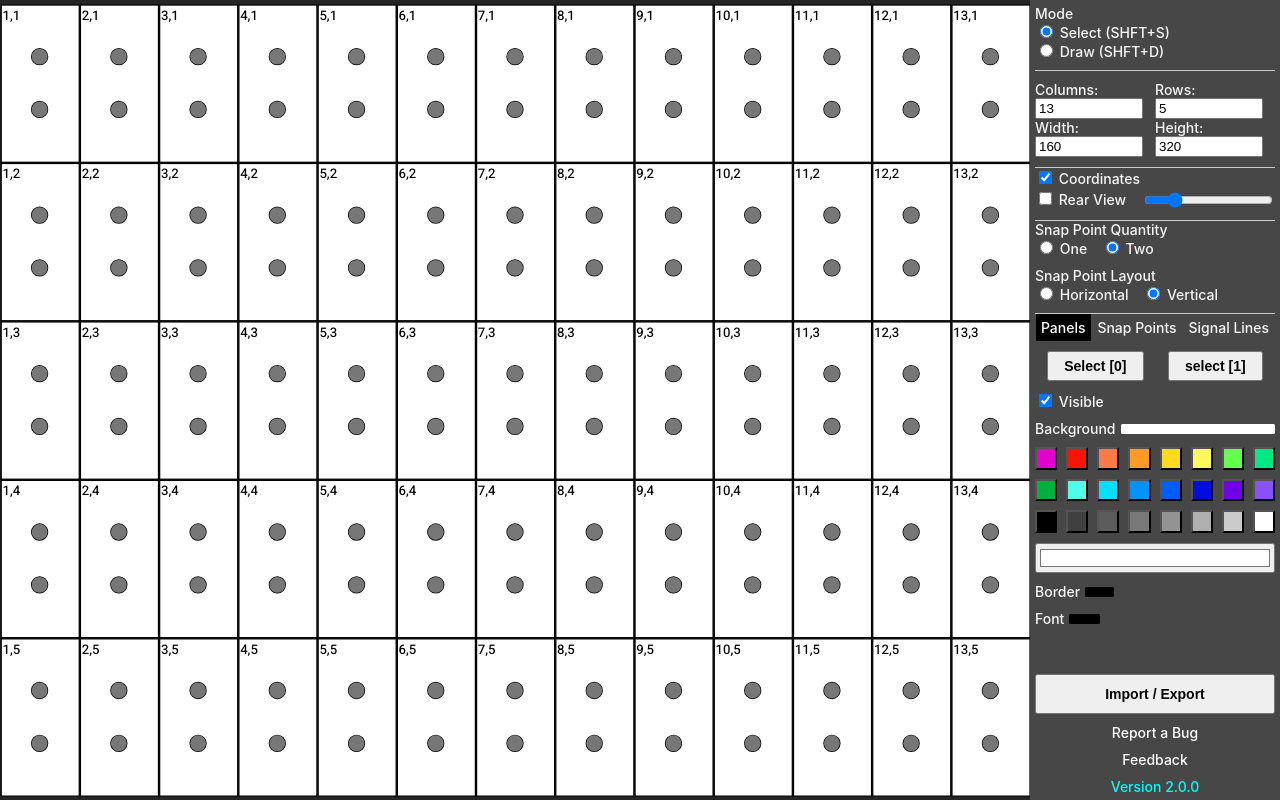
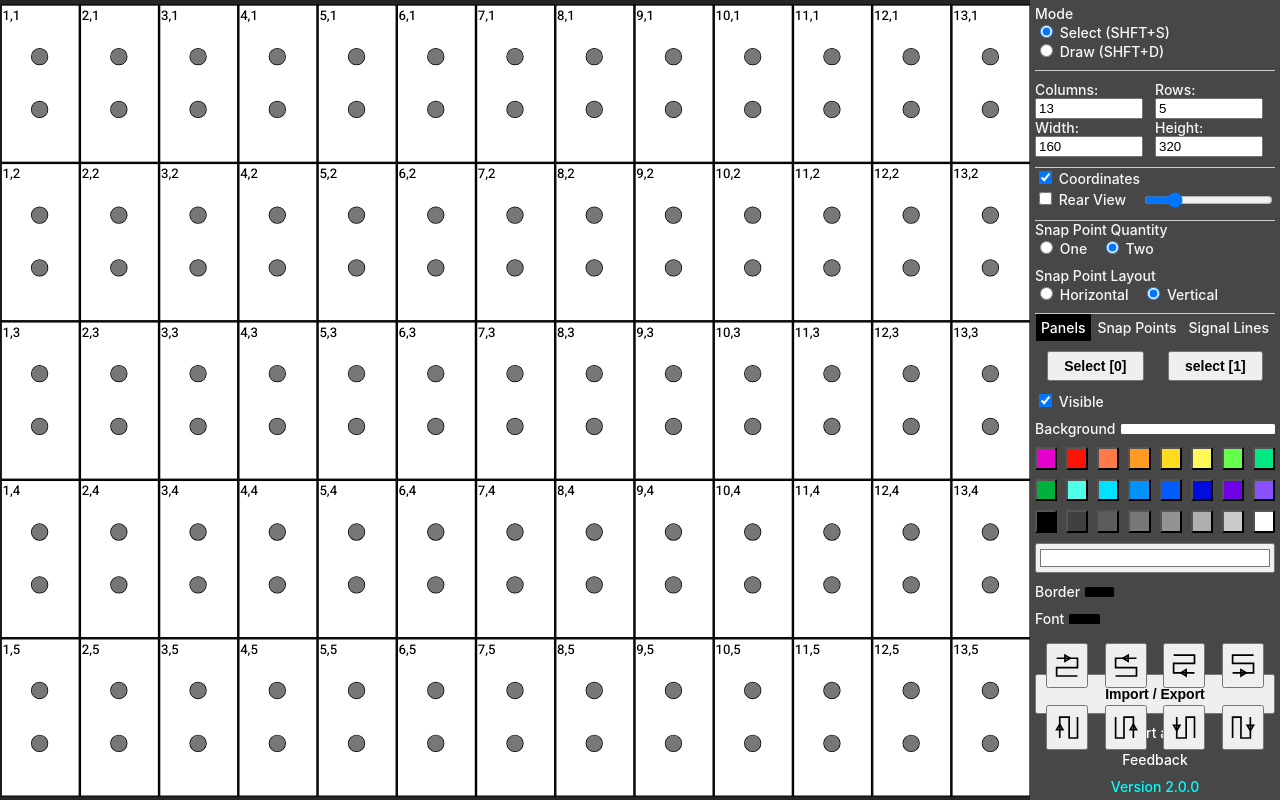
Before and after one commit to dlamon1/signaldiagram-v1, a Svelte app: page / in a window 1280 px wide. Built offline with nearby package versions, Linux system fonts and the light colour scheme.

Commit message:
buttons made, need to build function

```diff
--- a/src/EditToolbar/Toolbar.Panels.svelte
+++ b/src/EditToolbar/Toolbar.Panels.svelte
@@ -5,6 +5,7 @@
   import type { PanelObj, SnapPointObj } from "../Types/ClassTypes";
 
   import ColorPicker from "./components/ColorPicker.svelte";
+  import SignalButtons from "./components/SignalButtons.svelte";
 
   const selectCriss = () => {
     $panels.array.forEach((p) => {
@@ -123,6 +124,8 @@
     isOpen={false}
     classObj={$panels}
   />
+
+  <SignalButtons />
 </div>
 
 <style>
--- /dev/null
+++ b/src/EditToolbar/components/SignalButtons.svelte
@@ -0,0 +1,70 @@
+<script lang="ts">
+  import { signalDirectionButtons, width, height } from "../../store";
+  import type { DirectionObj } from "../../store";
+
+  let count = 0;
+
+  const setSignalDirection = (direction: DirectionObj) => {
+    // Find starting snap point
+    let startingSnapPoint = getStartSnapPoint(direction);
+    // Set signal line start
+    // Get next end point
+    // Set signal line end
+    // Add snap point
+    // Signal line start is previous end
+    // Find next snap point
+  };
+
+  const getStartSnapPoint = (direction: DirectionObj) => {};
+
+  let lineColor = "#000000";
+  let strokeWidth = 8;
+</script>
+
+<div class="container">
+  {#each $signalDirectionButtons as direction}
+    <div class="button-container">
+      <button on:click={() => setSignalDirection(direction)}>
+        <svg width="100%" height="100%" viewBox="0 0 100 100">
+          <g transform-origin="50 50" transform={direction.transform}>
+            <path
+              d="M 0,15 L 100,15 L 100,60 L 0,60 L 0,100 L 100,100"
+              stroke={lineColor}
+              fill="transparent"
+              stroke-width={strokeWidth}
+            />
+            <path
+              d="M 40,0 L 40,30 L 65,15 Z"
+              fill="transparent"
+              stroke={lineColor}
+              stroke-width={strokeWidth}
+            />
+          </g>
+        </svg>
+      </button>
+    </div>
+  {/each}
+</div>
+
+<style>
+  .container {
+    display: grid;
+    grid-template-columns: 25% 25% 25% 25%;
+    padding-left: 6px;
+  }
+
+  .button-container {
+    width: 90%;
+    height: 90%;
+    margin-top: 10px;
+    aspect-ratio: 1/1;
+    display: flex;
+    justify-content: center;
+    align-items: center;
+  }
+
+  button {
+    width: 80%;
+    height: 80%;
+  }
+</style>
--- a/src/store.ts
+++ b/src/store.ts
@@ -4,7 +4,12 @@ import { SignalLines } from "./classes/SignalLinesClass";
 import { Panels } from "./classes/PanelsClass";
 import { SnapPoints } from "./classes/SnapPointsClass";
 
-import type { PanelObj, SnapPointObj, SignalLineObj } from "./Types/ClassTypes";
+import type {
+  PanelObj,
+  SnapPointObj,
+  SignalLineObj,
+  XYCoordinates,
+} from "./Types/ClassTypes";
 
 import type * as d3 from "d3";
 
@@ -199,6 +204,87 @@ export const colorButtons: Writable<string[]> = writable([
   "#ffffff",
 ]);
 
+export type DirectionObj = {
+  initialDirection: "vertical" | "horizontal";
+  transform: string;
+  points: XYCoordinates[];
+};
+
+export const signalDirectionButtons: Writable<DirectionObj[]> = writable([
+  {
+    points: [
+      { x: 0, y: 0 },
+      { x: 1, y: 0 },
+      { x: 1, y: 1 },
+    ],
+    initialDirection: "horizontal",
+    transform: "rotate(0) scale(.8)",
+  },
+  {
+    points: [
+      { x: 1, y: 0 },
+      { x: 0, y: 0 },
+      { x: 0, y: 1 },
+    ],
+    initialDirection: "horizontal",
+    transform: "rotate(180) scale(.8, -.8)",
+  },
+  {
+    points: [
+      { x: 1, y: 1 },
+      { x: 0, y: 1 },
+      { x: 0, y: 0 },
+    ],
+    initialDirection: "horizontal",
+    transform: "rotate(180) scale(.8)",
+  },
+  {
+    points: [
+      { x: 0, y: 1 },
+      { x: 1, y: 1 },
+      { x: 1, y: 0 },
+    ],
+    initialDirection: "horizontal",
+    transform: "rotate(0) scale(.8, -.8)",
+  },
+  {
+    points: [
+      { x: 0, y: 1 },
+      { x: 0, y: 0 },
+      { x: 1, y: 0 },
+    ],
+    initialDirection: "vertical",
+    transform: "rotate(270) scale(.8)",
+  },
+  {
+    points: [
+      { x: 1, y: 1 },
+      { x: 1, y: 0 },
+      { x: 0, y: 0 },
+    ],
+    initialDirection: "vertical",
+    transform: "rotate(270) scale(.8, -.8)",
+  },
+  {
+    points: [
+      { x: 0, y: 0 },
+      { x: 0, y: 1 },
+      { x: 1, y: 1 },
+    ],
+    initialDirection: "vertical",
+    transform: "rotate(90) scale(.8, -.8)",
+  },
+  {
+    points: [
+      { x: 1, y: 0 },
+      { x: 1, y: 1 },
+      { x: 0, y: 1 },
+    ],
+    initialDirection: "vertical",
+    transform: "rotate(90) scale(.8)",
+  },
+]);
+
 export const isRearView: Writable<boolean> = writable(false);
 
 export const isSelectingPanels: Writable<boolean> = writable(true);
```
